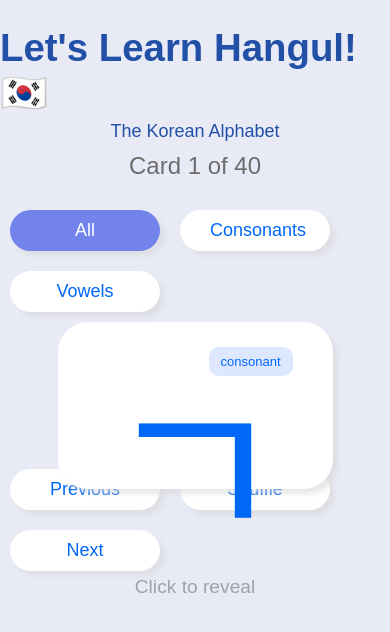
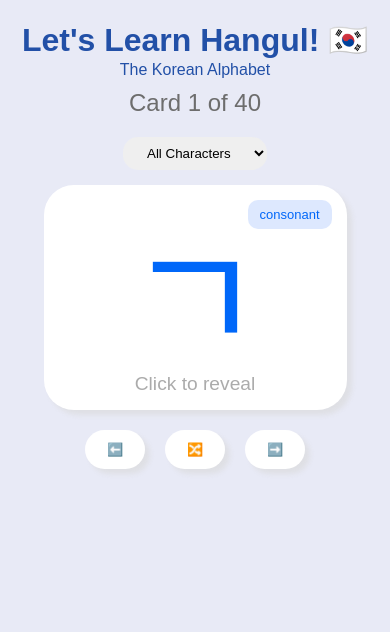
Before and after one commit to VincentChen6345/korean-hangul-flashcards, a React (Vite) app: page / in a window 390 px wide. Shown: the top 632 px of the page. Built offline with nearby package versions, Linux system fonts and the light colour scheme.

Commit message:
media queries added

```diff
--- a/src/features/FlashCard/Components/CardBack.jsx
+++ b/src/features/FlashCard/Components/CardBack.jsx
@@ -1,20 +1,29 @@
 export default function CardBack({ isFlipped, setIsFlipped, card }) {
-  const { char, type, sound, name } = card;
+  const { char, type, sound, name, soundHint } = card;
   function playHangulSound(character) {
     const speech = new SpeechSynthesisUtterance(character);
     speech.lang = "ko-KR";
-    speech.rate = 0.7;
+    speech.rate = type.includes("consonant") ? 1.3 : 0.7;
     speechSynthesis.speak(speech);
   }
+  // const isMobile = window.matchMedia("(min-width: 530px)");
   return (
     <div className="card-back" onClick={() => setIsFlipped(!isFlipped)}>
       <span className="tag tag-back">{type}</span>
       <span className="pronunciation"> {sound} </span>
-      <span className="hangul"> {char} </span>
-      <span className="char-name"> {name} </span>
-      <button onClick={() => playHangulSound(char)}>Play Sound</button>
+      <div className={"char-description"}>
+        <span className="hangul"> {char} </span>
+        <span className="char-name"> {name} </span>
+      </div>
+      <button
+        onClick={(e) => {
+          e.stopPropagation();
+          playHangulSound(soundHint ? soundHint : char);
+        }}
+      >
+        <span className="desktop-button">Play Sound</span>
+        <span className="mobile-button">📢</span>
+      </button>
     </div>
   );
 }
-
-//implement soundhint to assist the speech translation for consonants
--- a/src/features/FlashCard/Components/CardFront.jsx
+++ b/src/features/FlashCard/Components/CardFront.jsx
@@ -1,7 +1,7 @@
 export default function CardFront({ card }) {
   const { type, char } = card;
   return (
-    <div className={"card-front"}>
+    <div className="card-front">
       <span className="tag">{type}</span>
       <span className="character">{char}</span>
       <span className="reveal">Click to reveal</span>
--- a/src/features/FlashCard/Components/CardNavigation.jsx
+++ b/src/features/FlashCard/Components/CardNavigation.jsx
@@ -1,11 +1,13 @@
+import { nav_buttons } from "../functions&variables";
 export default function CardNavigation({ handleClick }) {
   return (
     <div className="cardControl-container">
-      <button onClick={() => handleClick("Previous")}>Previous</button>
-      <button onClick={() => handleClick("Shuffle")}>Shuffle</button>
-      <button onClick={() => handleClick("Next")}>Next</button>
+      {nav_buttons.map((btn) => (
+        <button key={btn.type} onClick={() => handleClick(btn.type)}>
+          <span className="desktop-nav_button">{btn.label}</span>
+          <span className="mobile-nav_button">{btn.icon}</span>
+        </button>
+      ))}
     </div>
   );
 }
-
-//when "next" button is clicked, setCardIndex++, rerender card
--- a/src/features/FlashCard/Components/LetterFilter.jsx
+++ b/src/features/FlashCard/Components/LetterFilter.jsx
@@ -1,26 +1,21 @@
-import { useState } from "react";
-
-export default function LetterFilter({ clickHandler, buttonID, setButtonID }) {
+import { filter_buttons } from "../functions&variables";
+export default function LetterFilter({ clickHandler, buttonID }) {
   return (
     <div className="filter-container">
-      <button
-        className={buttonID === "all" ? "selected" : ""}
-        onClick={() => clickHandler("all")}
-      >
-        All
-      </button>
-      <button
-        className={buttonID === "consonant" ? "selected" : ""}
-        onClick={() => clickHandler("consonant")}
-      >
-        Consonants
-      </button>
-      <button
-        className={buttonID === "vowel" ? "selected" : ""}
-        onClick={() => clickHandler("vowel")}
-      >
-        Vowels
-      </button>
+      {filter_buttons.map((btn) => (
+        <button
+          key={btn.type}
+          className={buttonID === btn.type ? "selected" : ""}
+          onClick={() => clickHandler(btn.type)}
+        >
+          {btn.labelDesktop}
+        </button>
+      ))}
+      <select className="filter-select">
+        {filter_buttons.map((btn) => {
+          return <option key={btn.type}>{btn.labelMobile}</option>;
+        })}
+      </select>
     </div>
   );
 }
--- a/src/features/FlashCard/FlashCard.css
+++ b/src/features/FlashCard/FlashCard.css
@@ -1,9 +1,25 @@
+/* FlashCard component */
 .feature-container {
   display: flex;
   flex-direction: column;
   align-items: center;
   width: 100vw;
 }
+.section-container {
+  display: flex;
+  flex-direction: column;
+  align-items: center;
+  color: rgb(0, 103, 249);
+  width: 100%;
+}
+.card-counter {
+  text-align: center;
+  padding: 10px 0px 10px 0;
+  font-size: x-large;
+  color: #6d6d6d;
+  margin-bottom: 10px;
+}
+/* Header component */
 
 .heading {
   display: flex;
@@ -20,15 +36,16 @@
 .title-color {
   color: rgb(34, 80, 167);
 }
-
-.card-counter {
-  text-align: center;
-  padding: 10px 0px 10px 0;
-  font-size: x-large;
-  color: #6d6d6d;
-  margin-bottom: 10px;
+/* Filter buttons */
+.filter-container {
+  display: flex;
+  flex: row;
+  margin-bottom: 15px;
 }
-
+.filter-container .selected {
+  background-color: rgb(115, 131, 236);
+  color: white;
+}
 .filter-container button,
 .cardControl-container button {
   font-size: large;
@@ -39,13 +56,41 @@
   color: inherit;
   background-color: white;
   width: 150px;
+  display: flex;
+  justify-content: center;
 }
-.section-container {
+button:hover {
+  cursor: pointer;
+}
+.filter-select {
+  display: none;
+  padding: 8px 20px 8px 20px;
+  border-radius: 15px;
+  border-style: none;
+  width: 144px;
+}
+
+/* flashcards-front*/
+.card-container {
+  position: relative;
+  box-shadow: none;
+  /* width: 100%; */
+  max-width: 800px;
+  transition: transform 0.6s;
+  transform-style: preserve-3d;
+  pointer-events: auto;
   display: flex;
-  flex-direction: column;
-  align-items: center;
-  color: rgb(0, 103, 249);
-  width: 100%;
+  justify-content: center;
+}
+.card-container button {
+  margin-top: auto;
+  font-size: small;
+  padding: 10px 30px 10px 30px;
+  border-radius: 30px;
+  border-style: none;
+  box-shadow: none;
+  color: white;
+  background-color: rgba(255, 255, 255, 0.244);
 }
 .card-front {
   background-color: white;
@@ -57,9 +102,7 @@
   flex-direction: column;
   align-items: center;
   margin-bottom: 10px;
-
   top: 0;
-
   backface-visibility: hidden;
   pointer-events: none;
 }
@@ -73,6 +116,20 @@
   align-self: flex-end;
   font-size: small;
 }
+.character {
+  font-size: 200px;
+
+  margin: auto;
+  line-height: 200px;
+}
+.card-front,
+.card-back,
+button {
+  box-shadow: 5px 5px 5px rgba(216, 216, 216, 0.592);
+  pointer-events: auto;
+}
+
+/* flashcards-back */
 .tag-back {
   color: white;
   background-color: rgba(221, 232, 254, 0.45);
@@ -98,37 +155,14 @@
   backface-visibility: hidden;
   pointer-events: none;
 }
-.character {
-  font-size: 200px;
-
-  margin: auto;
-  line-height: 200px;
+.char-description {
+  display: flex;
+  flex-direction: column;
+  align-items: center;
 }
 .reveal {
   color: #6d6d6d93;
   font-size: larger;
-}
-.card-container {
-  position: relative;
-  box-shadow: none;
-  /* width: 100%; */
-  max-width: 800px;
-  height: 35vw;
-  transition: transform 0.6s;
-  transform-style: preserve-3d;
-  pointer-events: auto;
-  display: flex;
-  justify-content: center;
-}
-.card-front,
-.card-back,
-button {
-  box-shadow: 5px 5px 5px rgba(216, 216, 216, 0.592);
-  pointer-events: auto;
-}
-
-button:hover {
-  cursor: pointer;
 }
 
 .pronunciation {
@@ -143,21 +177,140 @@ button:hover {
 .char-name {
   color: white;
 }
-.card-container button {
-  margin-top: auto;
-  font-size: small;
-  padding: 10px 30px 10px 30px;
-  border-radius: 30px;
-  border-style: none;
-  box-shadow: none;
-  color: white;
-  background-color: rgba(255, 255, 255, 0.244);
-}
 .flipped {
   transform: rotateY(180deg);
 }
+/* card navigation buttons */
+.cardControl-container {
+  display: flex;
+  flex-direction: row;
+}
 
-.filter-container .selected {
-  background-color: rgb(115, 131, 236);
-  color: white;
+.desktop-button,
+.desktop-nav_button {
+  display: block;
 }
+.mobile-button,
+.mobile-nav_button {
+  display: none;
+}
+
+/* Media queries */
+
+@media screen and (max-width: 1050px) {
+  .filter-container button,
+  .cardControl-container button {
+    width: 120px;
+    font-size: small;
+  }
+}
+@media screen and (max-width: 950px) {
+  .card-back button {
+    text-align: center;
+  }
+  .desktop-button {
+    display: none;
+  }
+  .mobile-button {
+    display: block;
+    font-size: medium;
+  }
+
+  .card-front {
+    width: 60vw;
+    height: 40vw;
+  }
+  .card-back {
+    /* padding: 15px 25px 15px 25px; */
+    width: 60vw;
+    height: 40vw;
+  }
+}
+@media screen and (max-width: 720px) {
+  .card-front,
+  .card-back {
+    width: 60vw;
+    height: 45vw;
+  }
+  .pronunciation {
+    margin: 0;
+    font-size: 100px;
+  }
+}
+
+@media screen and (max-width: 530px) {
+  .heading {
+    font-size: medium;
+  }
+  .title {
+    font-size: medium;
+  }
+  .character {
+    line-height: 150px;
+  }
+  .card-back button {
+    padding: 5px 20px 5px 20px;
+  }
+  .card-back,
+  .card-front {
+    width: 70vw;
+    height: 50vw;
+    padding: 15px 15px 15px 15px;
+  }
+  .char-description {
+    display: none;
+  }
+}
+
+@media screen and (max-width: 450px) {
+  .heading {
+    font-size: medium;
+  }
+  .title {
+    font-size: medium;
+  }
+  .character {
+    line-height: 150px;
+    font-size: 150px;
+  }
+  .card-back button {
+    padding: 5px 20px 5px 20px;
+  }
+  .card-back,
+  .card-front {
+    width: 70vw;
+    height: 50vw;
+  }
+  .char-description {
+    display: none;
+  }
+  .desktop-nav_button {
+    display: none;
+  }
+  .mobile-nav_button {
+    display: flex;
+    justify-content: center;
+  }
+  .cardControl-container button {
+    width: 40px;
+    padding: 12px 30px 12px 30px;
+    text-align: center;
+  }
+}
+@media screen and (max-width: 450px) {
+  .filter-container button {
+    display: none;
+  }
+  .filter-select {
+    display: block;
+  }
+  .character {
+    line-height: 100px;
+  }
+}
+
+/* ⚠️⚠️⚠️
+add filter functionality to dropdown menu
+finish styling
+
+*/
--- a/src/features/FlashCard/FlashCard.jsx
+++ b/src/features/FlashCard/FlashCard.jsx
@@ -70,5 +70,3 @@ export default function FlashCard() {
     </div>
   );
 }
-
-//fix - "all" filter button, it crashes when i switch back to "all"
--- a/src/features/FlashCard/functions&variables.js
+++ b/src/features/FlashCard/functions&variables.js
@@ -1,24 +1,123 @@
 const alphabet = [
-  { id: 1, char: "ㄱ", type: "consonant", sound: "g/k", name: "[giyeok]" },
+  {
+    id: 1,
+    char: "ㄱ",
+    type: "consonant",
+    sound: "g/k",
+    soundHint: "가",
+    name: "[giyeok]",
+  },
   { id: 2, char: "ㅏ", type: "vowel", sound: "a", name: null },
-  { id: 3, char: "ㄴ", type: "consonant", sound: "n", name: "[nieun]" },
-  { id: 4, char: "ㄷ", type: "consonant", sound: "d/t", name: "[digeut]" },
-  { id: 5, char: "ㄹ", type: "consonant", sound: "r/l", name: "[rieul]" },
-  { id: 6, char: "ㅁ", type: "consonant", sound: "m", name: "[mieum]" },
-  { id: 7, char: "ㅂ", type: "consonant", sound: "b/p", name: "[bieup]" },
-  { id: 8, char: "ㅅ", type: "consonant", sound: "s", name: "[siot]" },
-  { id: 9, char: "ㅇ", type: "consonant", sound: "-ng", name: "[ieung]" },
-  { id: 10, char: "ㅈ", type: "consonant", sound: "j/ch", name: "[jieut]" },
-  { id: 11, char: "ㅊ", type: "consonant", sound: "ch", name: "[chieut]" },
-  { id: 12, char: "ㅋ", type: "consonant", sound: "k", name: "[kieuk]" },
-  { id: 13, char: "ㅌ", type: "consonant", sound: "t", name: "[tieut]" },
-  { id: 14, char: "ㅍ", type: "consonant", sound: "p", name: "[pieup]" },
-  { id: 15, char: "ㅎ", type: "consonant", sound: "h", name: "[hieut]" },
+  {
+    id: 3,
+    char: "ㄴ",
+    type: "consonant",
+    sound: "n",
+    soundHint: "나",
+    name: "[nieun]",
+  },
+  {
+    id: 4,
+    char: "ㄷ",
+    type: "consonant",
+    sound: "d/t",
+    soundHint: "다",
+    name: "[digeut]",
+  },
+  {
+    id: 5,
+    char: "ㄹ",
+    type: "consonant",
+    sound: "r/l",
+    soundHint: "라",
+    name: "[rieul]",
+  },
+  {
+    id: 6,
+    char: "ㅁ",
+    type: "consonant",
+    sound: "m",
+    soundHint: "마",
+    name: "[mieum]",
+  },
+  {
+    id: 7,
+    char: "ㅂ",
+    type: "consonant",
+    sound: "b/p",
+    soundHint: "바",
+    name: "[bieup]",
+  },
+  {
+    id: 8,
+    char: "ㅅ",
+    type: "consonant",
+    sound: "s",
+    soundHint: "사",
+    name: "[siot]",
+  },
+  {
+    id: 9,
+    char: "ㅇ",
+    type: "consonant",
+    sound: "*silent",
+    soundHint: null,
+    name: "[ieung]",
+  },
+  {
+    id: 10,
+    char: "ㅈ",
+    type: "consonant",
+    sound: "j/ch",
+    soundHint: "자",
+    name: "[jieut]",
+  },
+  {
+    id: 11,
+    char: "ㅊ",
+    type: "consonant",
+    sound: "ch",
+    soundHint: "차",
+    name: "[chieut]",
+  },
+  {
+    id: 12,
+    char: "ㅋ",
+    type: "consonant",
+    sound: "k",
+    soundHint: "카",
+    name: "[kieuk]",
+  },
+  {
+    id: 13,
+    char: "ㅌ",
+    type: "consonant",
+    sound: "t",
+    soundHint: "타",
+    name: "[tieut]",
+  },
+  {
+    id: 14,
+    char: "ㅍ",
+    type: "consonant",
+    sound: "p",
+    soundHint: "파",
+    name: "[pieup]",
+  },
+  {
+    id: 15,
+    char: "ㅎ",
+    type: "consonant",
+    sound: "h",
+    soundHint: "하",
+    name: "[hieut]",
+  },
   {
     id: 16,
     char: "ㄲ",
     type: "tense consonant",
     sound: "gg",
+    soundHint: "까",
     name: "[san giyeok]",
   },
   {
@@ -26,6 +125,7 @@ const alphabet = [
     char: "ㄸ",
     type: "tense consonant",
     sound: "dd",
+    soundHint: "따",
     name: "[san digeut]",
   },
   {
@@ -33,6 +133,7 @@ const alphabet = [
     char: "ㅃ",
     type: "tense consonant",
     sound: "bb",
+    soundHint: "빠",
     name: "[san bieup]",
   },
   {
@@ -40,6 +141,7 @@ const alphabet = [
     char: "ㅆ",
     type: "tense consonant",
     sound: "ss",
+    soundHint: "싸",
     name: "[san siot]",
   },
   {
@@ -47,28 +149,169 @@ const alphabet = [
     char: "ㅉ",
     type: "tense consonant",
     sound: "jj",
+    soundHint: "짜",
     name: "[san jieut]",
   },
-  { id: 21, char: "ㅑ", type: "vowel", sound: "ya", name: null },
-  { id: 22, char: "ㅓ", type: "vowel", sound: "eo", name: null },
-  { id: 23, char: "ㅕ", type: "vowel", sound: "yeo", name: null },
-  { id: 24, char: "ㅗ", type: "vowel", sound: "o", name: null },
-  { id: 25, char: "ㅛ", type: "vowel", sound: "yo", name: null },
-  { id: 26, char: "ㅜ", type: "vowel", sound: "oo", name: null },
-  { id: 27, char: "ㅠ", type: "vowel", sound: "yoo", name: null },
-  { id: 28, char: "ㅡ", type: "vowel", sound: "eu", name: null },
-  { id: 40, char: "ㅣ", type: "vowel", sound: "i", name: null },
-  { id: 29, char: "ㅢ", type: "vowel", sound: "eui", name: null },
-  { id: 30, char: "ㅔ", type: "vowel", sound: "e", name: null },
-  { id: 31, char: "ㅖ", type: "vowel", sound: "ye", name: null },
-  { id: 32, char: "ㅐ", type: "vowel", sound: "ae", name: null },
-  { id: 33, char: "ㅒ", type: "vowel", sound: "yae", name: null },
-  { id: 34, char: "ㅚ", type: "vowel", sound: "we", name: null },
-  { id: 35, char: "ㅙ", type: "vowel", sound: "we", name: null },
-  { id: 36, char: "ㅞ", type: "vowel", sound: "we", name: null },
-  { id: 37, char: "ㅟ", type: "vowel", sound: "wi", name: null },
-  { id: 38, char: "ㅘ", type: "vowel", sound: "wa", name: null },
-  { id: 39, char: "ㅝ", type: "vowel", sound: "wo", name: null },
+  {
+    id: 21,
+    char: "ㅑ",
+    type: "vowel",
+    sound: "ya",
+    soundHint: null,
+    name: null,
+  },
+  {
+    id: 22,
+    char: "ㅓ",
+    type: "vowel",
+    sound: "eo",
+    soundHint: null,
+    name: null,
+  },
+  {
+    id: 23,
+    char: "ㅕ",
+    type: "vowel",
+    sound: "yeo",
+    soundHint: null,
+    name: null,
+  },
+  {
+    id: 24,
+    char: "ㅗ",
+    type: "vowel",
+    sound: "o",
+    soundHint: null,
+    name: null,
+  },
+  {
+    id: 25,
+    char: "ㅛ",
+    type: "vowel",
+    sound: "yo",
+    soundHint: null,
+    name: null,
+  },
+  {
+    id: 26,
+    char: "ㅜ",
+    type: "vowel",
+    sound: "oo",
+    soundHint: null,
+    name: null,
+  },
+  {
+    id: 27,
+    char: "ㅠ",
+    type: "vowel",
+    sound: "yoo",
+    soundHint: null,
+    name: null,
+  },
+  {
+    id: 28,
+    char: "ㅡ",
+    type: "vowel",
+    sound: "eu",
+    soundHint: null,
+    name: null,
+  },
+  {
+    id: 40,
+    char: "ㅣ",
+    type: "vowel",
+    sound: "i",
+    soundHint: null,
+    name: null,
+  },
+  {
+    id: 29,
+    char: "ㅢ",
+    type: "vowel",
+    sound: "eui",
+    soundHint: null,
+    name: null,
+  },
+  {
+    id: 30,
+    char: "ㅔ",
+    type: "vowel",
+    sound: "e",
+    soundHint: null,
+    name: null,
+  },
+  {
+    id: 31,
+    char: "ㅖ",
+    type: "vowel",
+    sound: "ye",
+    soundHint: null,
+    name: null,
+  },
+  {
+    id: 32,
+    char: "ㅐ",
+    type: "vowel",
+    sound: "ae",
+    soundHint: null,
+    name: null,
+  },
+  {
+    id: 33,
+    char: "ㅒ",
+    type: "vowel",
+    sound: "yae",
+    soundHint: null,
+    name: null,
+  },
+  {
+    id: 34,
+    char: "ㅚ",
+    type: "vowel",
+    sound: "we",
+    soundHint: null,
+    name: null,
+  },
+  {
+    id: 35,
+    char: "ㅙ",
+    type: "vowel",
+    sound: "we",
+    soundHint: null,
+    name: null,
+  },
+  {
+    id: 36,
+    char: "ㅞ",
+    type: "vowel",
+    sound: "we",
+    soundHint: null,
+    name: null,
+  },
+  {
+    id: 37,
+    char: "ㅟ",
+    type: "vowel",
+    sound: "wi",
+    soundHint: null,
+    name: null,
+  },
+  {
+    id: 38,
+    char: "ㅘ",
+    type: "vowel",
+    sound: "wa",
+    soundHint: null,
+    name: null,
+  },
+  {
+    id: 39,
+    char: "ㅝ",
+    type: "vowel",
+    sound: "wo",
+    soundHint: null,
+    name: null,
+  },
 ];
 
 //Fisher-Yates shuffle algorithm
@@ -81,4 +324,26 @@ function shuffleArray(array) {
   }
   return shuffled;
 }
-export { alphabet, shuffleArray };
+const filter_buttons = [
+  { type: "all", labelMobile: "All Characters", labelDesktop: "All" },
+  { type: "consonant", labelMobile: "Consonants", labelDesktop: "Consonant" },
+  { type: "vowel", labelMobile: "Vowels", labelDesktop: "Vowel" },
+];
+const nav_buttons = [
+  {
+    type: "Previous",
+    label: "Previous",
+    icon: "⬅️",
+  },
+  {
+    type: "Shuffle",
+    label: "Shuffle",
+    icon: "🔀",
+  },
+  {
+    type: "Next",
+    label: "Next",
+    icon: "➡️",
+  },
+];
+export { alphabet, shuffleArray, nav_buttons, filter_buttons };
```
